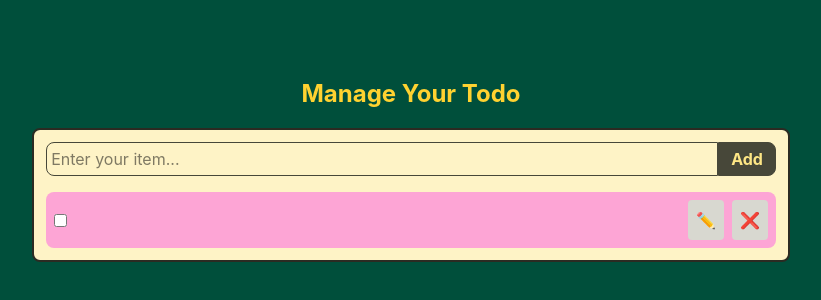
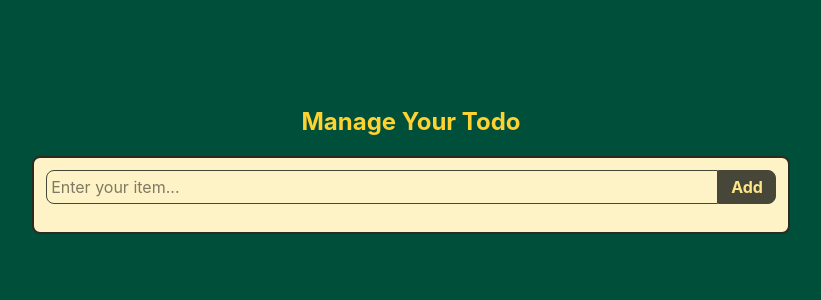
Before and after one commit to Maryum-Fiaz/todo-react-app, a React (Vite) app: page / in a window 1280 px wide. Shown: the part 230-530 px from the top of the page, without its empty margins (229-1050 px from the left). Built offline with nearby package versions, Linux system fonts and the light colour scheme.

Commit message:
itenName is array of objs, each item obj hs its id

```diff
--- a/src/App.jsx
+++ b/src/App.jsx
@@ -5,18 +5,18 @@ import TodoList from "./components/TodoList"
 import { ItemContext } from "./context/todoContext.js"
 
 function App() {
-  const [ itemName, setItemName ] = useState(() => {
+  const [ itemName, setItemName ] = useState(() =>{
     const saved = localStorage.getItem('myTodoItems')
-    return saved ? JSON.parse(saved) : '';
+    return saved ? JSON.parse(saved) : []
   })
-
 
   useEffect(() => {
     localStorage.setItem('myTodoItems', JSON.stringify(itemName));
   }, [itemName]);
 
+
   return (
-    <ItemContext value={{itemName, setItemName}}>
+    <ItemContext.Provider value={{itemName, setItemName}}>
       <div className="flex flex-col justify-center items-center gap-2.5 h-screen bg-emerald-900">
         <h1 className="font-bold text-2xl mb-2 text-amber-300">Manage Your Todo</h1>
         <div className="bg-amber-100 p-3 flex flex-col justify-center items-center rounded-lg border-2 border-olive-800">
@@ -24,7 +24,7 @@ function App() {
           <TodoList />
         </div>
       </div>
-    </ItemContext>
+    </ItemContext.Provider>
   )
 }
 
--- a/src/components/TodoInput.jsx
+++ b/src/components/TodoInput.jsx
@@ -9,7 +9,14 @@ function TodoInput() {
 
 
     const addingToList = () => {
-      setItemName(localText)
+
+      if(!localText.trim()) return;
+
+      const newItemObj = {
+        id: Date.now(),
+        name: localText,
+      }
+      setItemName([...itemName, newItemObj])
       setLocalText("")
     }
 
--- a/src/components/TodoList.jsx
+++ b/src/components/TodoList.jsx
@@ -8,13 +8,13 @@ export default function TodoList() {
 
   return (
     <>
-    <div className='p-2 bg-pink-300 w-full rounded-lg'>
-        <ul>
 
-            <li className='flex justify-between'>
+        <ul className='w-full'>
+            {itemName.map(({id, name}) => (
+            <li key={id} className='flex justify-between mb-2 p-2 bg-pink-300 w-full rounded-lg'>
                 <div className='font-semibold flex gap-3 items-center'>
                 <input type="checkbox" name="" id="" />
-                <span>{itemName}</span>
+                <span>{name}</span>
                 </div>
 
                 <div className='font-semibold flex gap-2'>
@@ -22,8 +22,8 @@ export default function TodoList() {
                     <button className='p-2 bg-olive-300 rounded cursor-pointer hover:bg-olive-400'>❌</button>
                 </div>
             </li>
+            ))}
         </ul>
-    </div>
     </>
   )
 }
--- a/src/context/todoContext.js
+++ b/src/context/todoContext.js
@@ -2,7 +2,7 @@ import { createContext, useContext } from "react";
 
 // create context
 export const ItemContext = createContext({
-    itemName: '',
+    itemName: [],
     setItemName: () => {},
 });
 
```
